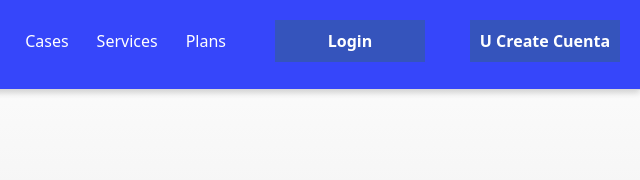
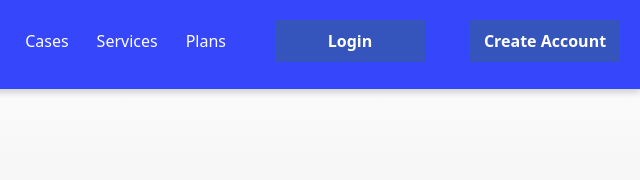
Before and after one commit to LexMedd/LexMedd-LandingPage, a plain HTML site: page index.html in a window 1280 px wide. Shown: the top 180 px of the page, 640-1280 px from the left. Drawn offline with nearby package versions, Linux system fonts and the light colour scheme; a script that the page names is missing.

Commit message:
update: change button text from 'U Create Cuenta' to 'Create Account'

```diff
--- a/index.html
+++ b/index.html
@@ -46,7 +46,7 @@
                     <button class="primary-button">Login</button>
                 </a>
                 <a href="" target="_blank">
-                    <button class="primary-button">U Create Cuenta</button>
+                    <button class="primary-button">Create Account</button>
                 </a>
             </ul>
             <div class="toggle_btn"><i class="fa-solid fa-bars"></i></div>
```
